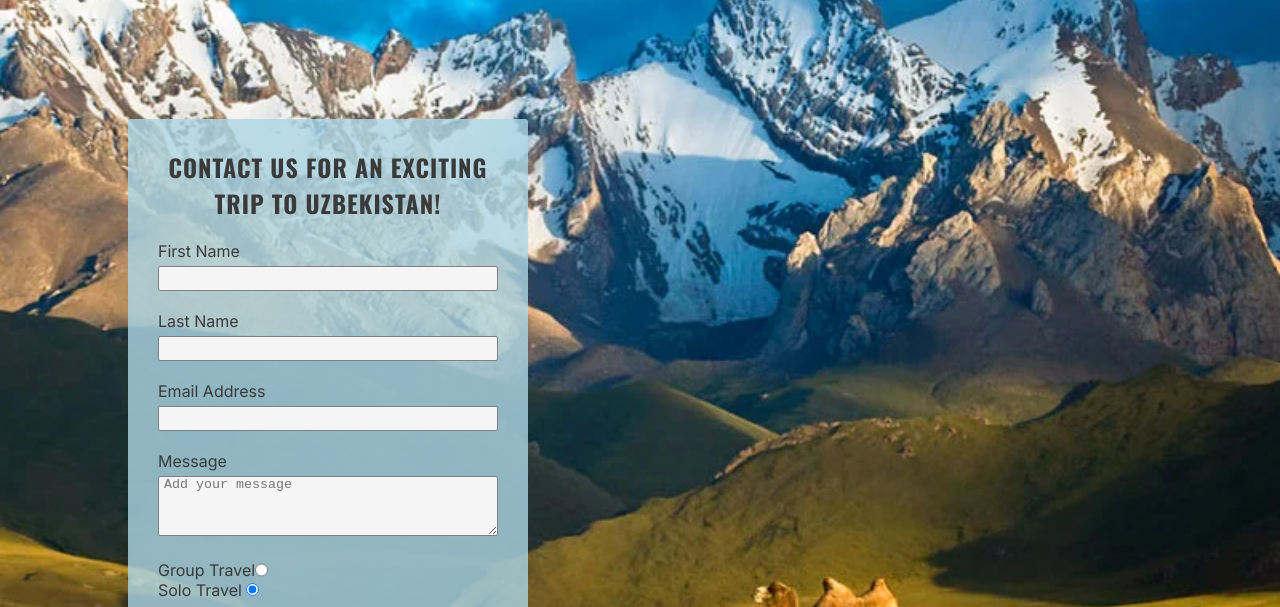
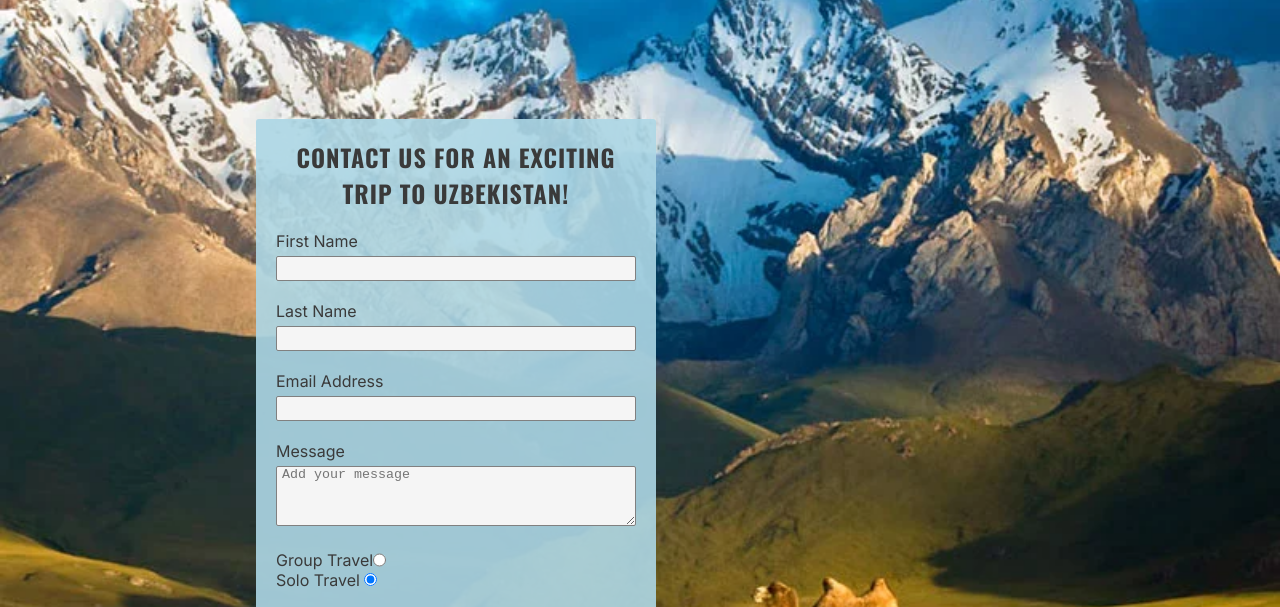
Before and after one commit to Lobarab/html-project, a plain HTML site: page contactus.html in a window 1280 px wide. Shown: the part 78-685 px from the top of the page. Drawn offline with nearby package versions, Linux system fonts and the light colour scheme.

Commit message:
Add padding bottom to contact us in media query to prevent overflow in desktop mode

```diff
--- a/assets/css/style.css
+++ b/assets/css/style.css
@@ -112,15 +112,18 @@ main{
     background-image: url(../images/uz-nature.webp);
     background-size: cover;
     background-position: 75%;
-    padding: 20px 10% 0 10%;
+    padding: 20px 10px 0px 10px;
     flex-grow: 1;
+
 }
 
 #contact-form{
     color: #3a3a3a;
-    background-color: rgba(173, 216, 230, 0.8) ;
-    padding: 30px;
+    background-color: rgba(173, 216, 230, 0.9) ;
+    padding: 20px 20px 2px 20px;
     border-radius: 3px; /*Round the corners*/
+
+
 }
 
 
@@ -181,7 +184,7 @@ main{
 
 #cover-text{
     /*Rgba for the opacity*/
-    background: rgba(173, 216, 230, 0.8);
+    background: rgba(173, 216, 230, 0.9);
     font-size: 90%;
     position: absolute;
     width: 100%;
@@ -390,6 +393,8 @@ main{
      #contactus{
         background-position: center;
         position: relative;
+        /*Add padding at the bottom to prevent overflow*/
+        padding-bottom: 100px;
 
 
     }
@@ -397,8 +402,10 @@ main{
      #contact-form{
         max-width: 400px;
         position: absolute;
-        left: 10%;
+        margin: 0 auto;
+        left: 20%;
         top: 150px;
+
      }
 
 
```
Also changed, not shown: 1 other file.
